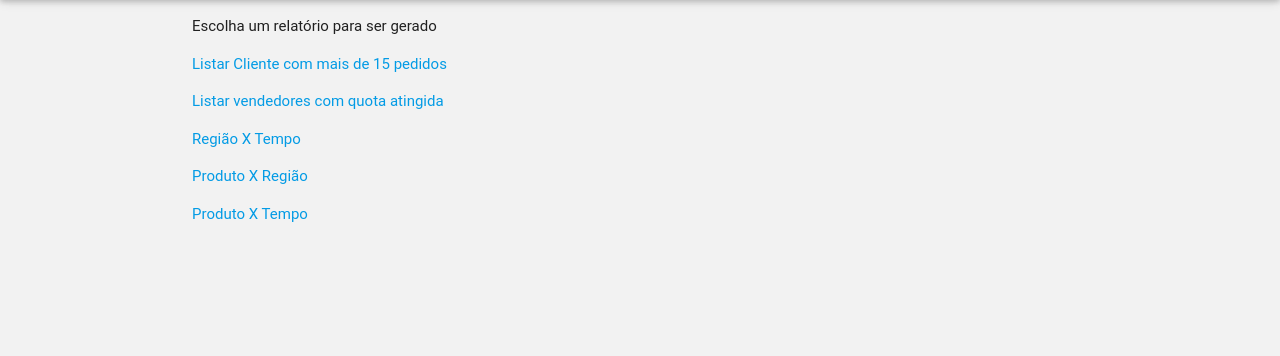
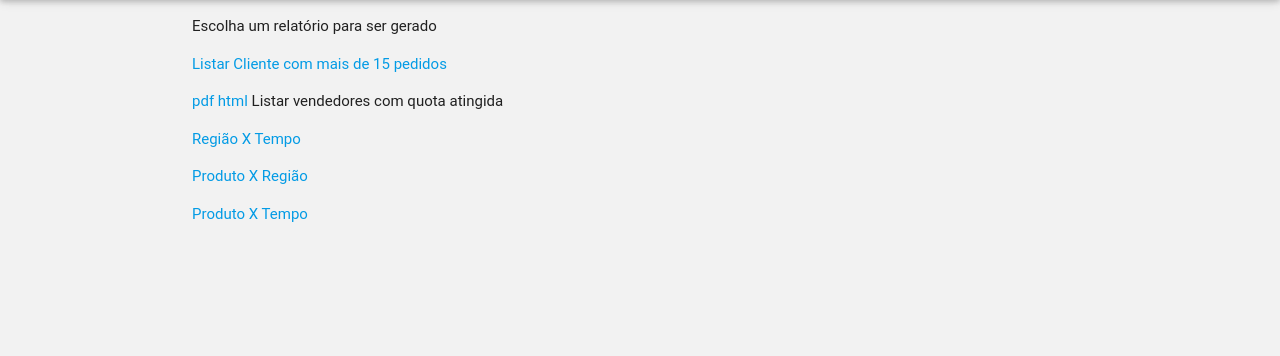
Before and after one commit to leosampaio/SCC0241_datamart, a Django app: page /relatorios/ in a window 1280 px wide. Shown: the part 64-420 px from the top of the page. Run offline with Django 3.2, Linux system fonts and the light colour scheme; parts of the project's set-up code (start-up, migrations or seed data) failed here and were passed over; some libraries are stand-ins or nearby versions.

Commit message:
Adiciona versão html do relatório

```diff
--- a/datamart/templates/datamart/tela_relatorios.html
+++ b/datamart/templates/datamart/tela_relatorios.html
@@ -4,7 +4,7 @@
 <div class="row container">
 <p>Escolha um relatório para ser gerado</p>
 <p><a href="{% url 'sp_clientes_gt_15_pedidos_pdf' %}">Listar Cliente com mais de 15 pedidos</a></p>
-<p><a href="{% url 'relatorio2_pdf' %}">Listar vendedores com quota atingida</a></p>
+<p><a href="{% url 'relatorio2_pdf' %}">pdf</a> <a href="{% url 'relatorio2_html' %}">html</a> Listar vendedores com quota atingida</a></p>
 <p><a href="">Região X Tempo</a></p>
 <p><a href="">Produto X Região</a></p>
 <p><a href="">Produto X Tempo</a></p>
--- a/datamart/urls.py
+++ b/datamart/urls.py
@@ -19,5 +19,6 @@ urlpatterns = [
     url(r'^relatorios/$', views.relatorios, name='relatorios'),
     url(r'^relatorios/sp-clientes-gt-15-pedidos/$', views.sp_clientes_gt_15_pedidos, name='sp_clientes_gt_15_pedidos'),
     url(r'^relatorios/sp-clientes-gt-15-pedidos/pdf/$', views.SPClientes.as_view(), name='sp_clientes_gt_15_pedidos_pdf'),
+    url(r'^relatorios/relatorio2/$', views.relatorio2_html, name='relatorio2_html'),
     url(r'^relatorios/relatorio2/pdf/$', views.relatorio2.as_view(), name='relatorio2_pdf'),
 ]
--- a/datamart/views.py
+++ b/datamart/views.py
@@ -347,3 +347,9 @@ class relatorio2(PDFTemplateView):
 
 def sp_clientes_gt_15_pedidos(request):
     return render(request, 'datamart/tela_relatorios.html')
+
+def relatorio2_html(request):
+    context = {
+        'vendedores': get_relatorio2(),
+    }
+    return render(request, 'pdf/relatorio2.html')
--- a/labbd/settings.py
+++ b/labbd/settings.py
@@ -50,6 +50,8 @@ MIDDLEWARE_CLASSES = (
     'django.middleware.clickjacking.XFrameOptionsMiddleware',
     'django.middleware.security.SecurityMiddleware',
 )
+
+SESSION_ENGINE = "django.contrib.sessions.backends.signed_cookies"
 
 ROOT_URLCONF = 'labbd.urls'
 
```
